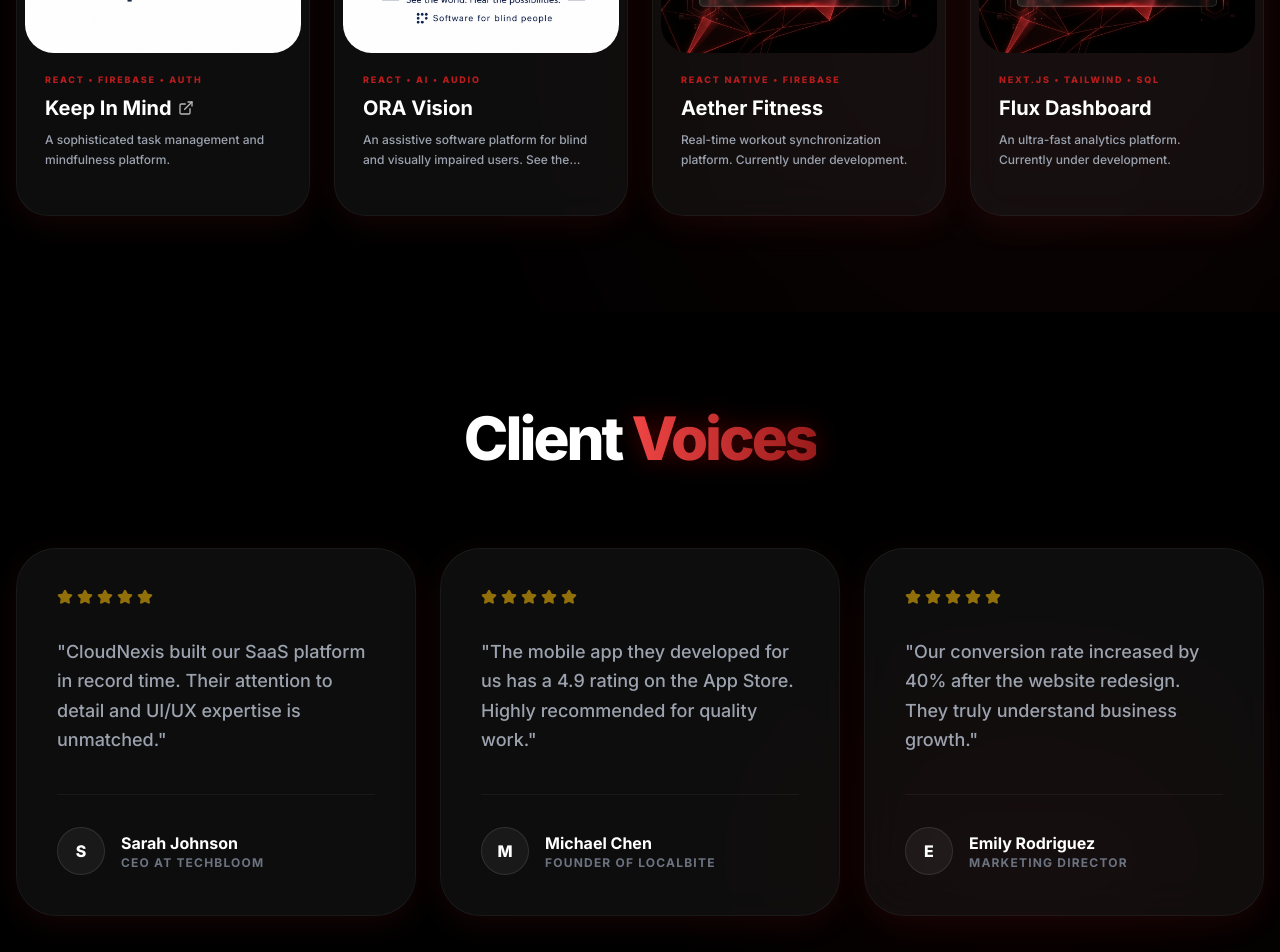
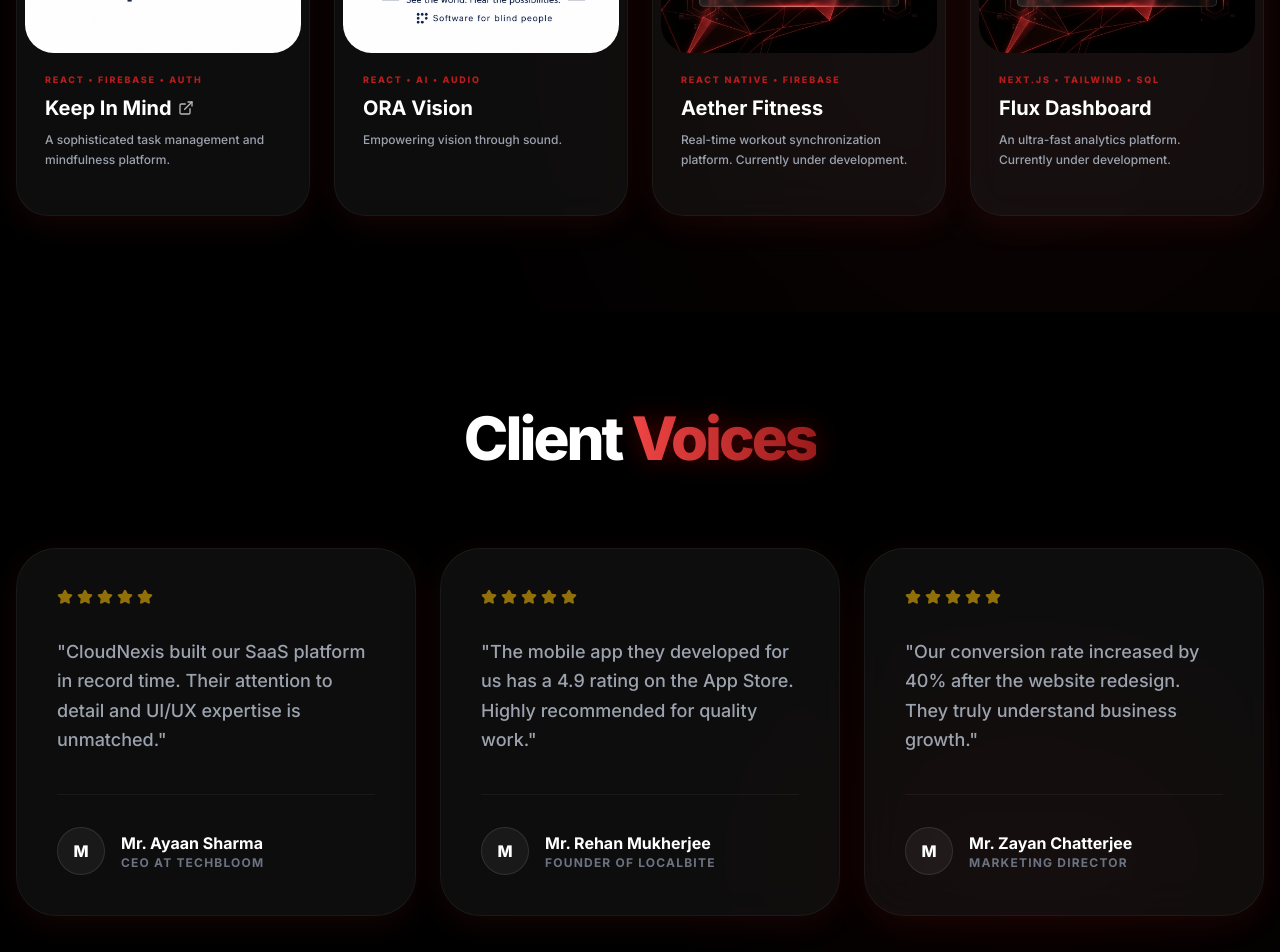
Before and after one commit to masudurrahamanrm/CloudNexis, a React (Vite) app in the folder frontend/: page / in a window 1280 px wide. Shown: the part 3760-4712 px from the top of the page. Built offline with nearby package versions, Linux system fonts and the light colour scheme.

Commit message:
style: update client testimonial names and ORA Vision description

```diff
--- a/frontend/src/components/Portfolio.jsx
+++ b/frontend/src/components/Portfolio.jsx
@@ -14,7 +14,7 @@ const projects = [
     name: 'ORA Vision',
     tech: 'React • AI • Audio',
     image: '/oravision-logo.jpg',
-    description: 'An assistive software platform for blind and visually impaired users. See the world, hear the possibilities.',
+    description: 'Empowering vision through sound.',
     status: 'Coming Soon'
   },
   {
--- a/frontend/src/components/Testimonials.jsx
+++ b/frontend/src/components/Testimonials.jsx
@@ -3,19 +3,19 @@ import { Star } from 'lucide-react';
 
 const testimonials = [
   {
-    name: 'Sarah Johnson',
+    name: 'Mr. Ayaan Sharma',
     role: 'CEO at TechBloom',
     content: 'CloudNexis built our SaaS platform in record time. Their attention to detail and UI/UX expertise is unmatched.',
     rating: 5
   },
   {
-    name: 'Michael Chen',
+    name: 'Mr. Rehan Mukherjee',
     role: 'Founder of LocalBite',
     content: 'The mobile app they developed for us has a 4.9 rating on the App Store. Highly recommended for quality work.',
     rating: 5
   },
   {
-    name: 'Emily Rodriguez',
+    name: 'Mr. Zayan Chatterjee',
     role: 'Marketing Director',
     content: 'Our conversion rate increased by 40% after the website redesign. They truly understand business growth.',
     rating: 5
```
